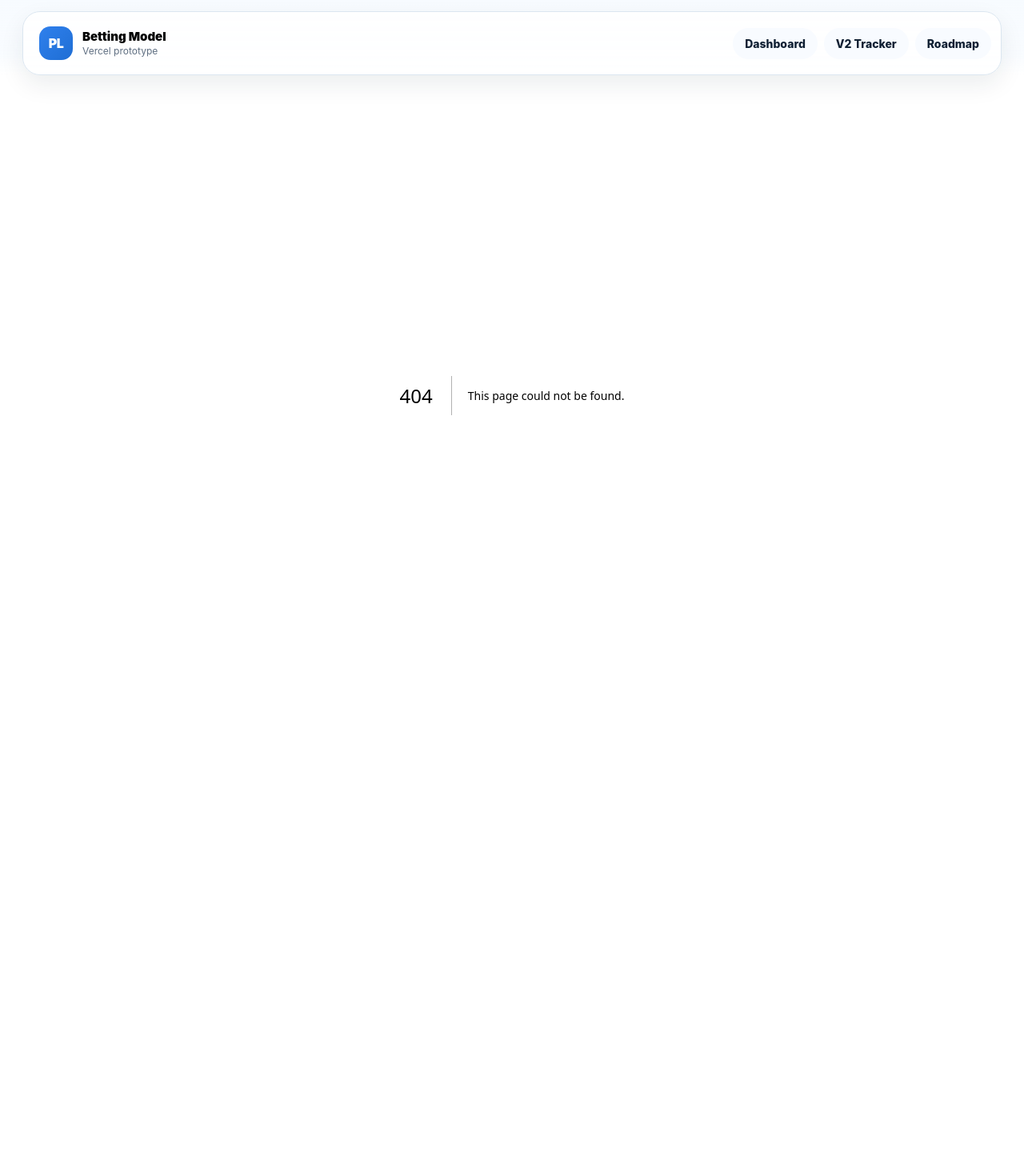
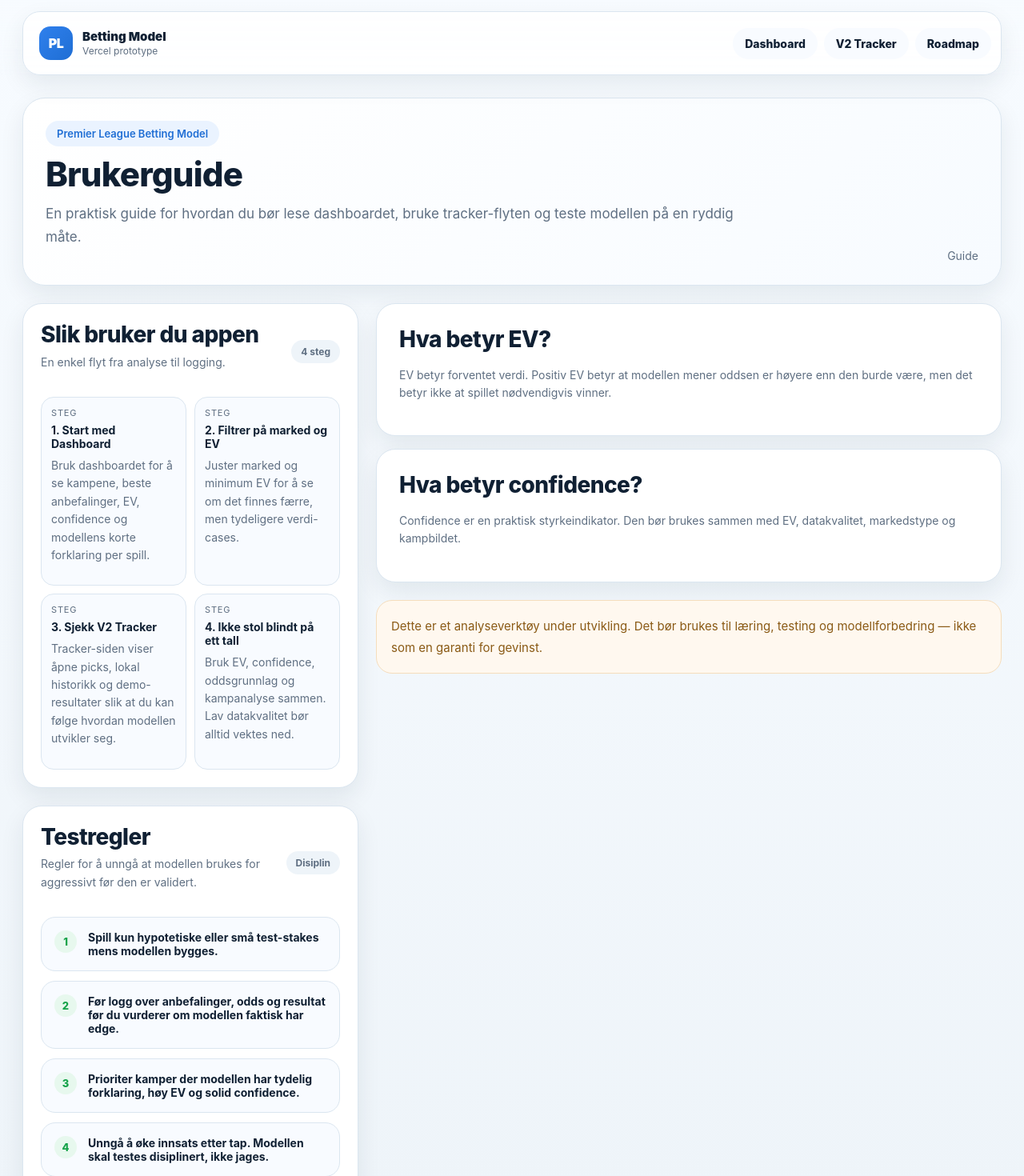
Before and after one commit to hakonnilsen157-commits/PL-betting-model, a Next.js app in the folder pl-vercel-v1/: page /guide in a window 1280 px wide. Before the commit this address had no page. Shown: the top 1470 px of the page at 80% size. Before the commit the page ends 894 px from the top, so only its background shows below. Built offline with nearby package versions, Linux system fonts and the light colour scheme.

Commit message:
Add user guide page

```diff
--- /dev/null
+++ b/pl-vercel-v1/app/guide/page.tsx
@@ -0,0 +1,109 @@
+const steps = [
+  {
+    title: '1. Start med Dashboard',
+    text: 'Bruk dashboardet for å se kampene, beste anbefalinger, EV, confidence og modellens korte forklaring per spill.',
+  },
+  {
+    title: '2. Filtrer på marked og EV',
+    text: 'Juster marked og minimum EV for å se om det finnes færre, men tydeligere verdi-cases.',
+  },
+  {
+    title: '3. Sjekk V2 Tracker',
+    text: 'Tracker-siden viser åpne picks, lokal historikk og demo-resultater slik at du kan følge hvordan modellen utvikler seg.',
+  },
+  {
+    title: '4. Ikke stol blindt på ett tall',
+    text: 'Bruk EV, confidence, oddsgrunnlag og kampanalyse sammen. Lav datakvalitet bør alltid vektes ned.',
+  },
+];
+
+const rules = [
+  'Spill kun hypotetiske eller små test-stakes mens modellen bygges.',
+  'Før logg over anbefalinger, odds og resultat før du vurderer om modellen faktisk har edge.',
+  'Prioriter kamper der modellen har tydelig forklaring, høy EV og solid confidence.',
+  'Unngå å øke innsats etter tap. Modellen skal testes disiplinert, ikke jages.',
+];
+
+export default function GuidePage() {
+  return (
+    <main className="dashboard-shell">
+      <section className="hero-card">
+        <div className="hero-topline">
+          <div>
+            <div className="eyebrow">Premier League Betting Model</div>
+            <h1 className="hero-title">Brukerguide</h1>
+            <p className="hero-subtitle">
+              En praktisk guide for hvordan du bør lese dashboardet, bruke tracker-flyten og teste modellen på en ryddig måte.
+            </p>
+          </div>
+          <div className="updated-at">Guide</div>
+        </div>
+      </section>
+
+      <section className="main-grid">
+        <div className="left-column">
+          <section className="list-card">
+            <div className="list-card-header">
+              <div>
+                <h2 className="section-title" style={{ marginBottom: 0 }}>Slik bruker du appen</h2>
+                <p className="section-subtitle">En enkel flyt fra analyse til logging.</p>
+              </div>
+              <div className="badge-soft">4 steg</div>
+            </div>
+
+            <div className="metrics-grid" style={{ marginTop: 14 }}>
+              {steps.map((step) => (
+                <div key={step.title} className="metric-pill" style={{ textAlign: 'left' }}>
+                  <div className="metric-pill-label">Steg</div>
+                  <div className="metric-pill-value">{step.title}</div>
+                  <p className="section-subtitle" style={{ marginTop: 8 }}>{step.text}</p>
+                </div>
+              ))}
+            </div>
+          </section>
+
+          <section className="list-card">
+            <div className="list-card-header">
+              <div>
+                <h2 className="section-title" style={{ marginBottom: 0 }}>Testregler</h2>
+                <p className="section-subtitle">Regler for å unngå at modellen brukes for aggressivt før den er validert.</p>
+              </div>
+              <div className="badge-soft">Disiplin</div>
+            </div>
+
+            <div className="reason-list">
+              {rules.map((rule, index) => (
+                <div key={rule} className="reason-card">
+                  <span className="reason-number">{index + 1}</span>
+                  <div>
+                    <div className="metric-pill-value">{rule}</div>
+                  </div>
+                </div>
+              ))}
+            </div>
+          </section>
+        </div>
+
+        <aside className="right-column">
+          <section className="detail-card">
+            <h2 className="section-title">Hva betyr EV?</h2>
+            <p className="section-subtitle">
+              EV betyr forventet verdi. Positiv EV betyr at modellen mener oddsen er høyere enn den burde være, men det betyr ikke at spillet nødvendigvis vinner.
+            </p>
+          </section>
+
+          <section className="detail-card" style={{ marginTop: 16 }}>
+            <h2 className="section-title">Hva betyr confidence?</h2>
+            <p className="section-subtitle">
+              Confidence er en praktisk styrkeindikator. Den bør brukes sammen med EV, datakvalitet, markedstype og kampbildet.
+            </p>
+          </section>
+
+          <section className="warning-box">
+            Dette er et analyseverktøy under utvikling. Det bør brukes til læring, testing og modellforbedring — ikke som en garanti for gevinst.
+          </section>
+        </aside>
+      </section>
+    </main>
+  );
+}
```
